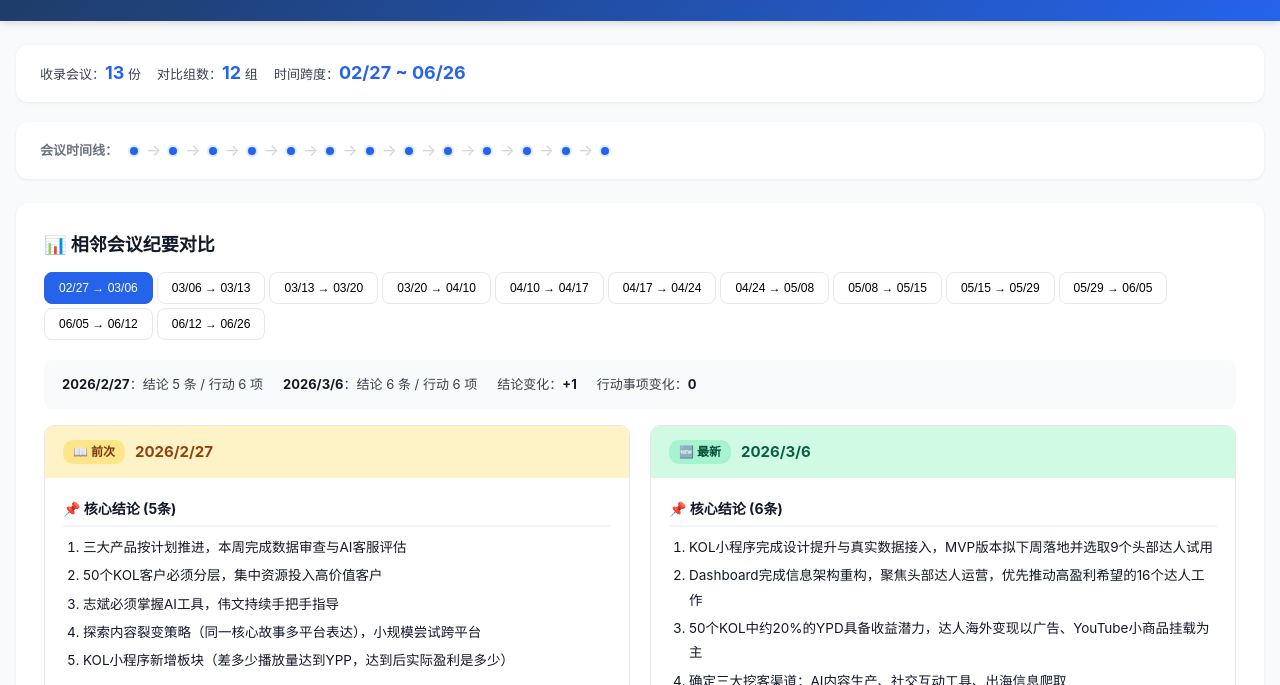
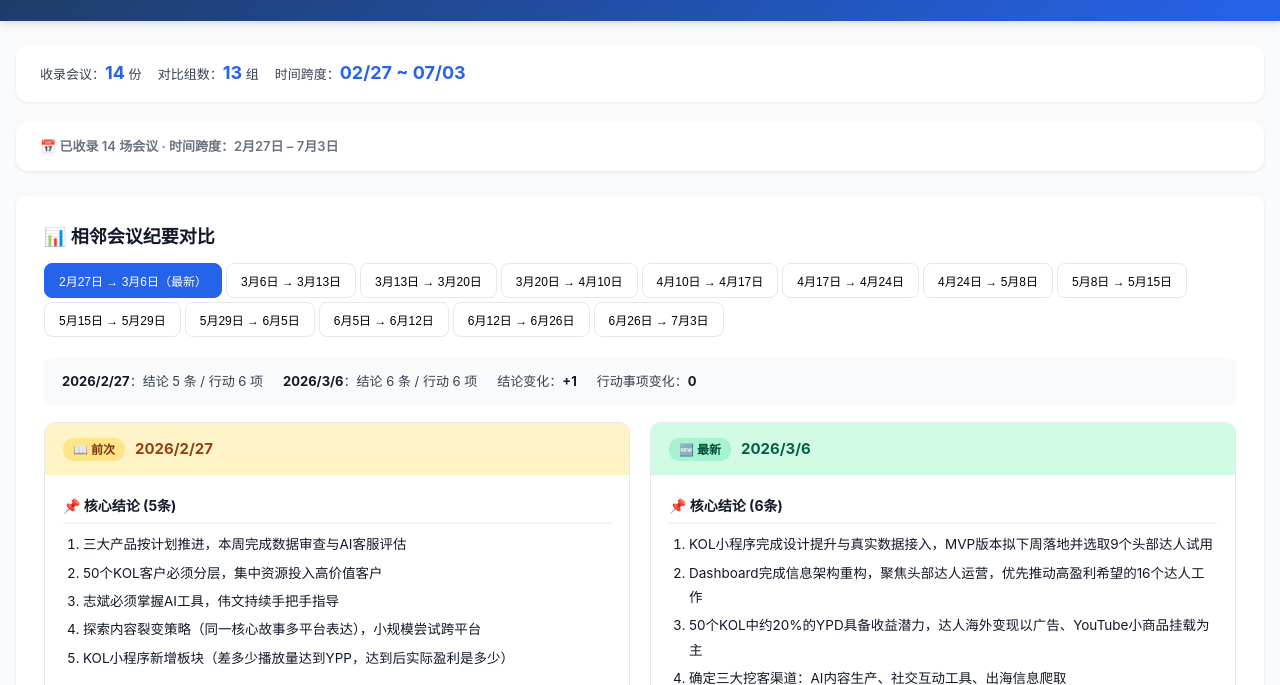
Before and after one commit to xiaojunchen0423-boop/KOL-meeting, a plain HTML site: page index.html in a window 1280 px wide. Shown: the part 87-772 px from the top of the page. Drawn offline with Linux system fonts and the light colour scheme.

Commit message:
Add files via upload

```diff
--- a/index.html
+++ b/index.html
@@ -47,18 +47,20 @@
   .stats-bar .stat { font-size: 13px; color: var(--gray-700); }
   .stats-bar .stat strong { color: var(--primary); font-size: 18px; }
 
-  /* Timeline bar */
-  .timeline-bar {
-    display: flex; align-items: center; gap: 6px; padding: 16px 24px;
+  /* Date navigation bar */
+  .date-nav-bar {
+    display: flex; align-items: center; gap: 8px; padding: 14px 24px;
     background: #fff; border-radius: 12px; box-shadow: 0 1px 3px rgba(0,0,0,.08);
     margin-bottom: 24px; flex-wrap: wrap; overflow-x: auto;
   }
-  .timeline-bar .label { font-size: 13px; color: var(--gray-500); font-weight: 600; margin-right: 4px; white-space: nowrap; }
-  .timeline-dot {
-    width: 12px; height: 12px; border-radius: 50%; background: var(--primary);
-    border: 2px solid var(--primary-light); flex-shrink: 0; cursor: default;
+  .date-nav-bar .label { font-size: 13px; color: var(--gray-500); font-weight: 600; margin-right: 4px; white-space: nowrap; }
+  .date-nav-btn {
+    padding: 6px 14px; border-radius: 8px; border: 1px solid var(--gray-200);
+    background: #fff; font-size: 12px; cursor: pointer; transition: all .2s; white-space: nowrap;
+    color: var(--gray-700);
   }
-  .timeline-arrow { color: var(--gray-300); font-size: 16px; }
+  .date-nav-btn:hover { border-color: var(--primary); color: var(--primary); background: var(--primary-light); }
+  .date-nav-btn.active { background: var(--primary); color: #fff; border-color: var(--primary); font-weight: 600; }
 
   /* Comparison Section */
   .comparison-section {
@@ -154,9 +156,9 @@
     <span class="stat">时间跨度：<strong id="statSpan">-</strong></span>
   </div>
 
-  <!-- Timeline -->
-  <div class="timeline-bar" id="timelineBar">
-    <span class="label">会议时间线：</span>
+  <!-- Date Navigation -->
+  <div class="date-nav-bar" id="dateNavBar">
+    <span class="label">📅 已收录 14 场会议 · 时间跨度：2月27日 – 7月3日</span>
   </div>
 
   <!-- Comparison Section -->
@@ -569,13 +571,43 @@ const meetings = [
       {"task": "7月底完成皮蛋费用结算", "who": "相关负责人", "when": "7月底", "pri": "高"}
     ],
     "fullText": "会议主题：业务进展及优化方向讨论\n参会人员：老板、Rachel、伟文、晓筠\n\n核心结论：\n1. 达人匹配器开发推进中\n2. 诊断报告反馈良性\n3. 科园A标书功能修复完成\n4. 酒店业务GDS信息交付完成部分\n5. 财务结算：7月初索要账号，7月底完成结算\n\n待验证事项：\n- 达人匹配效率是否达标\n- 诊断报告产品上线后用户留存\n- 科园A标书AI解释效果\n- 酒店数据更新自动化收益\n- 皮蛋费用结算流程顺畅度"
+  },
+  // ===== 14: 0703 (NEW) =====
+  {
+    "id": "0703",
+    "date": new Date(2026, 6, 3),
+    "title": "KOL项目组周会纪要0703",
+    "conclusions": [
+      "AI营销系统四大模块(监测、输入、判断、输出)逻辑已明确，判断模块完成核心逻辑细化与新增输入源调试，下一步需明确产出标准、优化数据深度",
+      "酒店业务已梳理GDS系统痛点，后续将推进数据更新代运营合作，优先完成存量数据准确性校验",
+      "AI标书项目当前优先完成基础信息与保证金专题的七层架构验证，后续再覆盖其余七类内容",
+      "达人盘点报告存在内容同质化问题，需先优化行动建议颗粒度，再完成服务器端部署",
+      "财务端分销佣金票已开具，待回款；两千余元待收款项今日跟进处理，月度预计收入五六百元"
+    ],
+    "topics": [
+      "AI营销系统建设",
+      "酒店业务与GDS系统优化",
+      "AI标书项目推进",
+      "达人盘点报告优化",
+      "财务结算与回款"
+    ],
+    "actions": [
+      {"task": "与多AI工具沟通，明确达人内容数据分析报告输出形态，落实对应数据采集规则", "who": "团队", "when": "本周", "pri": "高"},
+      {"task": "对接酒店合作方，洽谈数据更新代运营收费模式", "who": "团队", "when": "本周", "pri": "高"},
+      {"task": "完成AI标书基础信息与保证金专题七层架构验证", "who": "团队", "when": "持续", "pri": "高"},
+      {"task": "优化达人盘点报告行动建议，完成服务器端部署", "who": "团队", "when": "下周", "pri": "高"},
+      {"task": "完成酒店存量数据准确性校验", "who": "团队", "when": "持续", "pri": "中"},
+      {"task": "跟进两千余元待收款项、分销佣金回款", "who": "团队", "when": "今日/近期", "pri": "高"},
+      {"task": "梳理AI营销七大方法论环节，锁定可优化关键节点", "who": "团队", "when": "本周", "pri": "中"}
+    ],
+    "fullText": "会议主题：AI营销与酒店业务相关事项讨论\n参会人员：老板、Rachel、伟文、晓筠\n记录人：陈晓筠\n\n核心结论：\n1. AI营销系统四大模块逻辑已明确，判断模块完成核心逻辑细化\n2. 酒店业务已梳理GDS系统痛点，推进数据更新代运营合作\n3. AI标书项目优先完成基础信息与保证金专题七层架构验证\n4. 达人盘点报告存在内容同质化问题，需优化行动建议颗粒度\n5. 财务端分销佣金票已开具，待回款\n\n重点讨论：\n- AI营销：需先明确报告最终输出形态再倒推数据采集，拒绝纯文字PPT，要求可视化图表\n- 酒店业务：优先保障数据准确性，可切入酒店数据更新代运营服务\n- AI标书：对标竞品优化，先完成核心模块验证\n- 达人盘点：报告需细化可落地的action item\n- 财务结算：明确回款节点，及时跟进逾期款项\n\n待验证事项：\n- 多AI交叉验证的报告产出质量是否优于单一AI\n- 酒店数据更新代运营合作模式的接受度\n- AI标书七层架构验证准确率\n- 优化后达人盘点报告的客户采纳率\n- 酒店API接口稳定性优化效果"
   }
 ];
 // ============ END OF DATA ============
 
 function init() {
   renderStats();
-  renderTimeline();
+  renderDateNav();
   renderAllComparisons();
 }
 
@@ -587,16 +619,12 @@ function renderStats() {
   document.getElementById('statSpan').textContent = `${first} ~ ${last}`;
 }
 
-function renderTimeline() {
-  const bar = document.getElementById('timelineBar');
-  let html = '<span class="label">会议时间线：</span>';
-  meetings.forEach((m, i) => {
-    const d = m.date.toLocaleDateString('zh-CN', { month: '2-digit', day: '2-digit' });
-    html += `<div class="timeline-dot" data-date="${d}" title="${escapeHtml(m.title)}"></div>`;
-    if (i < meetings.length - 1) {
-      html += `<span class="timeline-arrow">→</span>`;
-    }
-  });
+function renderDateNav() {
+  const bar = document.getElementById('dateNavBar');
+  let html = '<span class="label">📅 已收录 ' + meetings.length + ' 场会议 · 时间跨度：';
+  const first = meetings[0].date.toLocaleDateString('zh-CN', { month: 'long', day: 'numeric' });
+  const last = meetings[meetings.length-1].date.toLocaleDateString('zh-CN', { month: 'long', day: 'numeric' });
+  html += first + ' – ' + last + '</span>';
   bar.innerHTML = html;
 }
 
@@ -609,9 +637,10 @@ function renderAllComparisons() {
 
   const navTabs = document.getElementById('navTabs');
   navTabs.innerHTML = pairs.map((p, i) => {
-    const oldD = p.old.date.toLocaleDateString('zh-CN', { month: '2-digit', day: '2-digit' });
-    const newD = p.new_.date.toLocaleDateString('zh-CN', { month: '2-digit', day: '2-digit' });
-    return `<button class="nav-tab ${i === 0 ? 'active' : ''}" data-index="${i}" onclick="switchTab(${i})">${oldD} → ${newD}</button>`;
+    const oldD = p.old.date.toLocaleDateString('zh-CN', { month: 'long', day: 'numeric' });
+    const newD = p.new_.date.toLocaleDateString('zh-CN', { month: 'long', day: 'numeric' });
+    const isLatest = (i === 0);
+    return `<button class="nav-tab ${isLatest ? 'active' : ''}" data-index="${i}" onclick="switchTab(${i})">${oldD} → ${newD}${isLatest ? '（最新）' : ''}</button>`;
   }).join('');
 
   const content = document.getElementById('comparisonContent');
```
